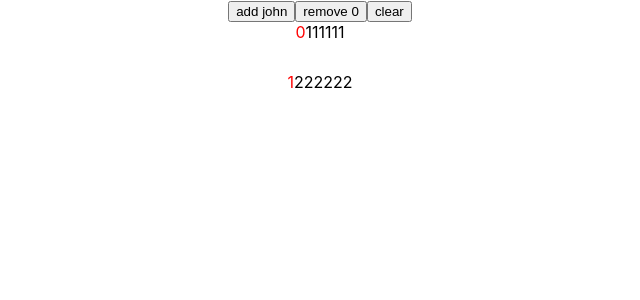
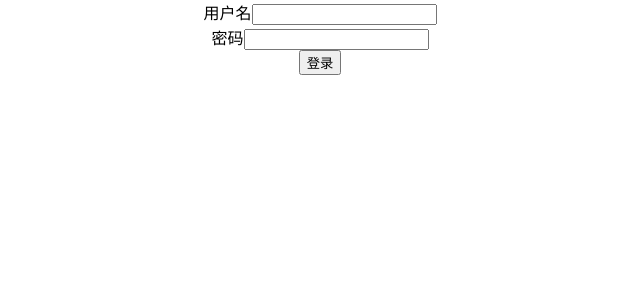
Before and after one commit to lnden/jira, a React (Create React App) app: page / in a window 1280 px wide. Shown: the top 300 px of the page, without its empty margins (320-960 px from the left). Built offline with nearby package versions, Linux system fonts and the light colour scheme.

Commit message:
feat: login

```diff
--- a/package.json
+++ b/package.json
@@ -25,7 +25,7 @@
     "test": "react-scripts test",
     "eject": "react-scripts eject",
     "prepare": "husky install",
-    "json-server": "json-server __json_server_mock__/db.json --watch --port 3001"
+    "json-server": "json-server __json_server_mock__/db.json --watch --port 3001 --middlewares ./__json_server_mock__/middleware.js"
   },
   "eslintConfig": {
     "extends": [
--- a/src/App.tsx
+++ b/src/App.tsx
@@ -1,13 +1,15 @@
 import React from 'react';
 import './App.css';
 // import { ProjectListScreen } from './screens/project-list/index'
-import { TsReactTest } from './try-use-array'
+// import { TsReactTest } from './try-use-array'
+import { LoginScreen } from "./screens/login";
 
 function App() {
   return (
     <div className="App">
       {/*<ProjectListScreen />*/}
-      <TsReactTest />
+      {/*<TsReactTest />*/}
+      <LoginScreen />
     </div>
   );
 }
--- /dev/null
+++ b/src/screens/login/index.tsx
@@ -0,0 +1,38 @@
+import React, {FormEvent} from 'react'
+
+const apiUrl = process.env.REACT_APP_API_URL
+
+export const LoginScreen = () => {
+    const login = (param: {username: string, password: string}) => {
+        fetch(`${apiUrl}/login`, {
+            method: 'POST',
+            headers: {
+                'Content-Type': 'application/json'
+            },
+            body: JSON.stringify(param)
+        }).then(async res => {
+			if (res.ok) {
+                console.log(res)
+			}
+		})
+    }
+    const handleSubmit = (event: FormEvent<HTMLFormElement>) => {
+        event.preventDefault()
+        const username = (event.currentTarget.elements[0] as HTMLInputElement).value
+        const password = (event.currentTarget.elements[1] as HTMLInputElement).value
+        login({username, password})
+    }
+    return (
+        <form onSubmit={handleSubmit}>
+            <div>
+                <label htmlFor="username">用户名</label>
+                <input type="text" id={'username'}/>
+            </div>
+            <div>
+                <label htmlFor="password">密码</label>
+                <input type="password" id={'password'}/>
+            </div>
+            <button type={'submit'}>登录</button>
+        </form>
+    )
+}
```
Also changed, not shown: __json_server_mock__/middleware.js (added, +14 -0 lines).
